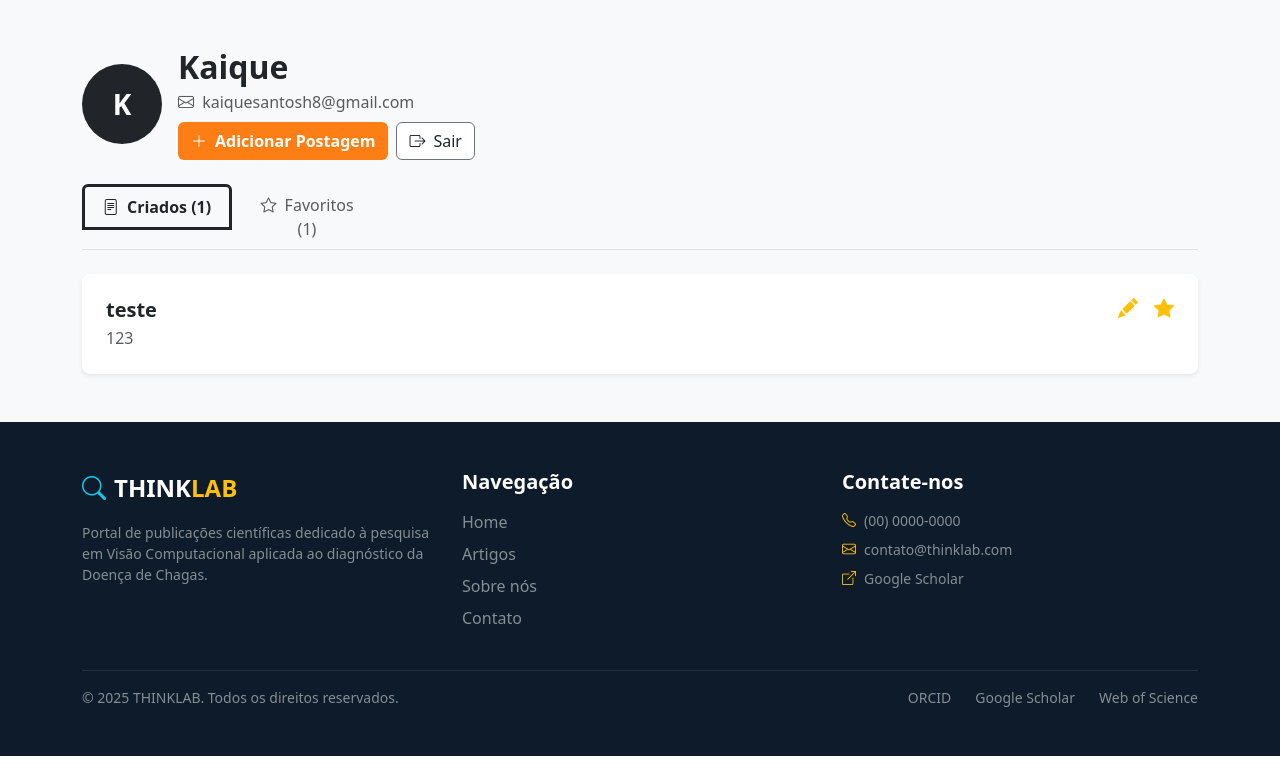
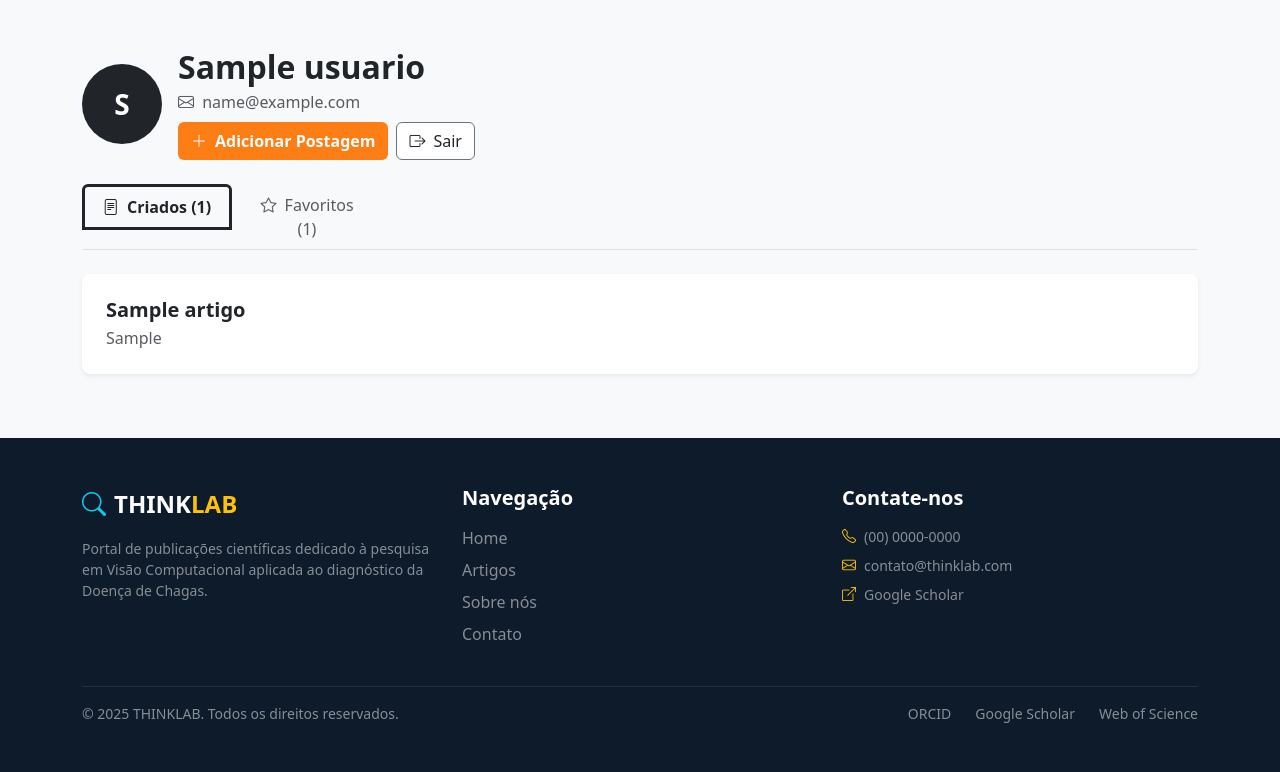
Before and after one commit to kaiqueantos-git/thinklab, a PHP site: page /perfil.php in a window 1280 px wide. Shown: the part 64-836 px from the top of the page. Run offline with PHP 8.4, Linux system fonts and the light colour scheme; the visitor is signed in with stand-in values (Sample User, id 1); tables that the repository leaves empty hold one stand-in row (values such as "Sample post").

Commit message:
perfil funcionando

```diff
--- a/perfil.php
+++ b/perfil.php
@@ -3,10 +3,44 @@
 
     session_start();
     if(isset($_SESSION['usr'])) {
+        // seleciona o titulo e o resmo dos artigos favoritados
         $usuario_id = $_SESSION['usr']['id'];
-        $rs = $mysql->query("SELECT a.titulo, a.resumo FROM favorito f JOIN artigo a ON a.id = f.artigo_id WHERE usuario_id = '$usuario_id'");
+        $favorito = $mysql->query("SELECT a.id, a.titulo, a.resumo FROM favorito f JOIN artigo a ON a.id = f.artigo_id WHERE usuario_id = '$usuario_id'");
+
+        //seleciona nome, email e id do user
+        $usuario = $mysql->query("SELECT id, nome, email FROM usuario WHERE id = '$usuario_id'");
+        $usuario = $usuario->fetch_assoc();
+        $nome = $usuario["nome"];
+        $email = $usuario["email"];
+        $id = $usuario["id"];
+
+        // analise se é um pesquisador ou user
+        $pesquisador = $mysql->query("SELECT * FROM pesquisador WHERE usuario_id = '$id'");
+        if ($pesquisador->num_rows > 0) {
+            $e_pesquisador = true;
         } else {
-        $erro = "Permissão negada";
+            $e_pesquisador = false;
+        }
+
+        // pega os artigos publicados pelo pesquisador
+        $artigos_feitos = $mysql->query("SELECT a.titulo, a.resumo FROM artigo a JOIN artigo_pesquisador ap ON a.id = ap.artigo_id JOIN pesquisador p ON ap.pesquisador_id = p.id WHERE p.usuario_id = '$usuario_id'");
+
+        // Define a aba padrão
+        if ($e_pesquisador) {
+            $aba_padrao = 'criados';
+        } else {
+            $aba_padrao = 'favoritos';
+        }
+
+        // Verifica se tem na url alguma mudanca
+        if (isset($_GET['aba'])) {
+            $aba = $_GET['aba'];
+        } else {
+            $aba = $aba_padrao;
+        }
+    } else {
+        header("Location: login.php");
+        exit;
     }
 ?>
 
@@ -57,52 +91,88 @@
                 <div class="row mb-4">
                     <div class="col-12 d-flex align-items-center gap-3 flex-wrap">
                         <div class="rounded-circle bg-dark text-white d-flex align-items-center justify-content-center fw-bold fs-3" style="width: 80px; height: 80px;">
-                            K
+                            <?php echo substr($nome, 0, 1) ?>
                         </div>
                         <div>
-                            <h2 class="fw-bold mb-1">Kaique</h2>
-                            <p class="text-muted mb-2"><i class="bi bi-envelope me-1"></i> kaiquesantosh8@gmail.com</p>
+                            <h2 class="fw-bold mb-1"><?php echo $nome ?></h2>
+                            <p class="text-muted mb-2"><i class="bi bi-envelope me-1"></i> <?php echo $email ?> </p>
                             <div class="d-flex gap-2">
-                                <button class="btn text-white fw-semibold d-flex align-items-center gap-2" style="background-color: #fd7e14;">
+                                <?php if($e_pesquisador): ?>
+                                    <a href="add_postagem.php" class="btn text-white fw-semibold d-flex align-items-center gap-2 text-decoration-none" style="background-color: #fd7e14;">
                                         <i class="bi bi-plus-lg"></i> Adicionar Postagem
-                                </button>
-                                <button class="btn btn-outline-secondary d-flex align-items-center gap-2 bg-white text-dark">
+                                    </a>
+                                <?php endif; ?>
+
+                                <a href="logout.php" class="btn btn-outline-secondary d-flex align-items-center gap-2 bg-white text-dark">
                                         <i class="bi bi-box-arrow-right"></i> Sair
-                                </button>
+                                </a>
                             </div>
                         </div>
                     </div>
                 </div>
 
-                <!-- Abas[cite: 1] -->
                 <ul class="nav nav-tabs mb-4 border-bottom">
+                    <?php if ($e_pesquisador): ?>
                         <li class="nav-item">
-                        <a class="nav-link active text-dark fw-semibold border-bottom border-3 border-dark bg-transparent" href="#">
-                            <i class="bi bi-file-text me-1"></i> Criados (1)
+                            <a class="nav-link <?php echo ($aba == 'criados') ? 'active text-dark fw-semibold border-bottom border-3 border-dark bg-transparent' : 'text-muted'; ?>" href="perfil.php?aba=criados">
+                                <i class="bi bi-file-text me-1"></i> Criados (<?php echo $artigos_feitos->num_rows; ?>)
                             </a>
                         </li>
+                    <?php endif; ?>
+
                     <li class="nav-item">
-                        <a class="nav-link text-muted" href="#">
-                            <i class="bi bi-star me-1"></i> Favoritos (1)
+                        <a class="nav-link <?php echo ($aba == 'favoritos') ? 'active text-dark fw-semibold border-bottom border-3 border-dark bg-transparent' : 'text-muted'; ?>" href="perfil.php?aba=favoritos">
+                            <i class="bi bi-star me-1"></i> Favoritos (<?php echo $favorito->num_rows; ?>)
                         </a>
                     </li>
                 </ul>
 
-                <!-- Card de Publicação[cite: 1] -->
-                <div class="card shadow-sm border-0 rounded-3">
+                <?php if ($aba == 'criados' && $e_pesquisador): ?>
+                    <?php if ($artigos_feitos->num_rows > 0): ?>
+                        <?php while($ln = $artigos_feitos->fetch_assoc()): ?>
+                            <div class="card shadow-sm border-0 rounded-3 mb-3">
                                 <div class="card-body p-4 position-relative">
                                     <div class="d-flex justify-content-between align-items-start">
                                         <div>
-                                <h5 class="fw-bold mb-1">teste</h5>
-                                <p class="text-muted mb-0">123</p>
+                                            <h5 class="fw-bold mb-1"><?php echo $ln["titulo"]; ?></h5>
+                                            <p class="text-muted mb-0"><?php echo $ln["resumo"]; ?></p>
                                         </div>
                                         <div class="d-flex gap-3 fs-5">
-                                <a href="#" class="text-warning"><i class="bi bi-pencil-fill"></i></a>
-                                <a href="#" class="text-warning"><i class="bi bi-star-fill"></i></a>
+                                            <a href="#" class="text-warning"></a>
                                         </div>
                                     </div>
                                 </div>
                             </div>
+                        <?php endwhile; ?>
+                    <?php else: ?>
+                        <div class="alert alert-light text-muted">Você ainda não criou nenhum artigo.</div>
+                    <?php endif; ?>
+                <?php endif; ?>
+
+                <?php if ($aba == 'favoritos'): ?>
+                    <?php if ($favorito->num_rows > 0): ?>
+                        <?php while($ln = $favorito->fetch_assoc()): ?>
+                            <div class="card shadow-sm border-0 rounded-3 mb-3">
+                                <div class="card-body p-4 position-relative">
+                                    <div class="d-flex justify-content-between align-items-start">
+                                        <div>
+                                            <h5 class="fw-bold mb-1"><?php echo htmlspecialchars($ln["titulo"]); ?></h5>
+                                            <p class="text-muted mb-0"><?php echo htmlspecialchars($ln["resumo"]); ?></p>
+                                        </div>
+                                        <div class="d-flex gap-3 fs-5">
+                                            <a href="remover_favorito.php?artigo_id=<?php echo $ln['id']; ?>" class="text-warning" title="Remover dos favoritos">
+                                                <i class="bi bi-star-fill"></i>
+                                            </a>
+                                        </div>
+                                    </div>
+                                </div>
+                            </div>
+                        <?php endwhile; ?>
+                    <?php else: ?>
+                        <div class="alert alert-light text-muted">Você ainda não favoritou nenhum artigo.</div>
+                    <?php endif; ?>
+                <?php endif; ?>
+
             </div>
         </div>
 
```
Also changed, not shown: logout.php (added, +10 -0 lines), remover_favorito.php (added, +14 -0 lines). Lines whose indentation alone changed are shown as unchanged.
